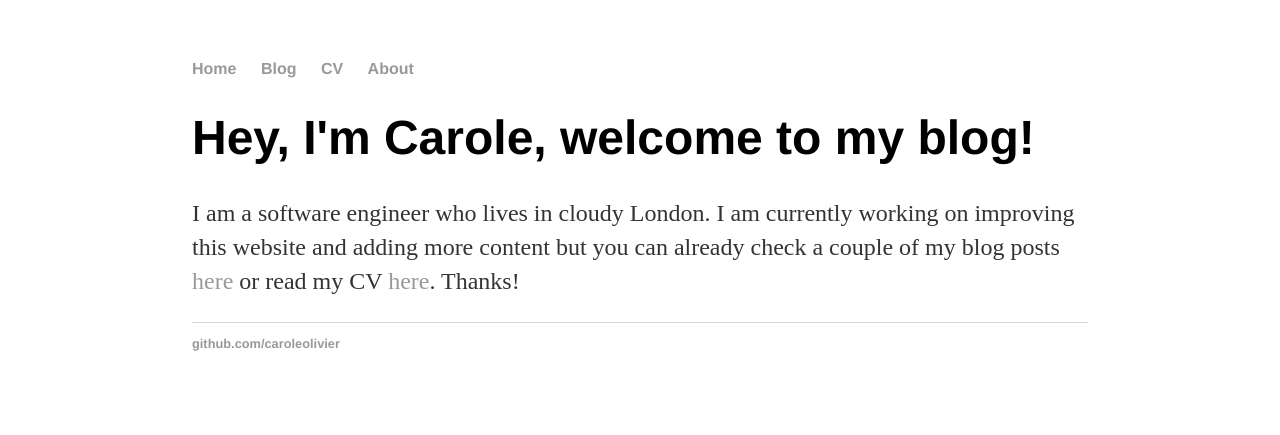
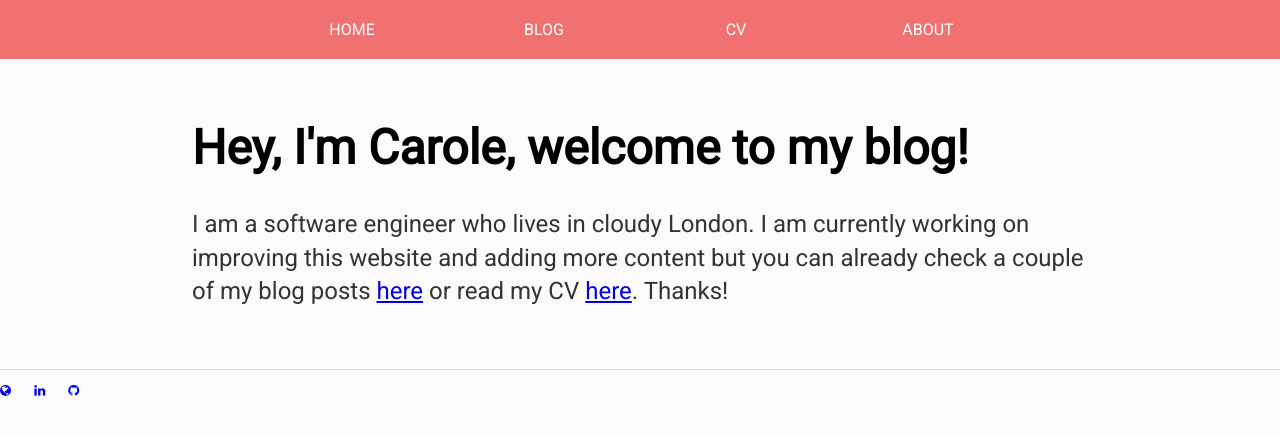
Before and after one commit to caroleolivier/caroleolivier.github.io, a Jekyll site: the page built from index.html, in a window 1280 px wide. Shown: the top 435 px of the page. Built offline with Jekyll 4.4.1, drawn with Linux system fonts in a browser that asks for light colours.

Commit message:
Change header style

```diff
--- a/_layouts/default.html
+++ b/_layouts/default.html
@@ -9,20 +9,33 @@
         <link href="https://fonts.googleapis.com/css?family=Roboto" rel="stylesheet">
     </head>
     <body>
-        <nav>
+        <div class="website-header">
             <ul>
                 <li><a href="/">Home</a></li>
                 <li><a href="/blog">Blog</a></li>
                 <li><a href="/cv">CV</a></li>
                 <li><a href="/about">About</a></li>
             </ul>
-        </nav>
+        </div>
+
+
         <div class="container">
             {{ content }}
         </div>
-        <footer>
+
+        <footer class="website-footer">
             <ul>
-                <li><a href="https://github.com/caroleolivier">github.com/caroleolivier</a></li>
+                <li class="website">
+                    <a href="{{site.website}}" target="_blank"><i class="fa fa-globe"></i></a>
+                </li>
+
+                <li class="linkedin">
+                    <a href="{{site.linkedin}}" target="_blank"><i class="fa fa-linkedin"></i></a>
+                </li>
+
+                <li class="github">
+                    <a href="{{site.github}}" target="_blank"><i class="fa fa-github"></i></a>
+                </li>
             </ul>
         </footer>
     </body>
--- a/assets/css/sitetheme.css
+++ /dev/null
@@ -1,48 +0,0 @@
-body {
-    margin: 60px auto;
-    width: 70%;
-}
-nav ul, footer ul {
-    font-family:'Helvetica', 'Arial', 'Sans-Serif';
-    padding: 0px;
-    list-style: none;
-    font-weight: bold;
-}
-nav ul li, footer ul li {
-    display: inline;
-    margin-right: 20px;
-}
-a {
-    text-decoration: none;
-    color: #999;
-}
-a:hover {
-    text-decoration: underline;
-}
-h1 {
-    font-size: 3em;
-    font-family:'Helvetica', 'Arial', 'Sans-Serif';
-}
-p {
-    font-size: 1.5em;
-    line-height: 1.4em;
-    color: #333;
-}
-footer {
-    border-top: 1px solid #d5d5d5;
-    font-size: .8em;
-}
-
-ul.posts {
-    margin: 20px auto 40px;
-    font-size: 1.5em;
-}
-
-ul.posts li {
-    list-style: none;
-}
-
-p.reading {
-    font-size: medium;
-    font-style: italic;
-}
--- a/assets/sass/cv.scss
+++ b/assets/sass/cv.scss
@@ -1,4 +1,4 @@
-$cv_background: #fbfbfb;
+$cv_background: white;
 $cv_content_font_1: #545E6C;
 $cv_content_title_1: #2d7788;
 $cv_content_title_3: #97AAC3;
--- /dev/null
+++ b/assets/sass/general.scss
@@ -0,0 +1,85 @@
+$header_background: #f17070;
+
+body {
+    background: #fbfbfb;
+    font-family: 'Roboto', sans-serif;
+    margin: 0px;
+
+    .website-header {
+        padding-left: 10px 20px;
+        background-color: $header_background;
+
+        ul {
+            list-style-type: none;
+            margin: 0;
+            padding: 0 20%;
+            overflow: hidden;
+        }
+
+        li {
+            float: left;
+            width: 25%;
+
+            a {
+                display: block;
+                color: white;
+                padding: 20px 16px;
+                text-align: center;
+                text-decoration: none;
+                text-transform: uppercase;
+
+                &:hover {
+                    background-color: lighten($header_background, 10%);
+                }
+            }
+        }
+    }
+
+    .container {
+        margin: 60px auto;
+        width: 70%;
+
+        h1 {
+            font-size: 3em;
+        }
+        p {
+            font-size: 1.5em;
+            line-height: 1.4em;
+            color: #333;
+        }
+    }
+
+    .website-footer {
+        border-top: 1px solid #d5d5d5;
+        font-size: .8em;
+
+        ul {
+            padding: 0px;
+            list-style: none;
+            font-weight: bold;
+        }
+        ul li {
+            display: inline;
+            margin-right: 20px;
+        }
+    }
+
+
+
+
+
+    // ul.posts {
+    //     margin: 20px auto 40px;
+    //     font-size: 1.5em;
+    // }
+
+    // ul.posts li {
+    //     list-style: none;
+    // }
+
+    // p.reading {
+    //     font-size: medium;
+    //     font-style: italic;
+    // }
+
+}
--- a/assets/sass/main.scss
+++ b/assets/sass/main.scss
@@ -1,3 +1,4 @@
 ---
 ---
 @import "cv";
+@import "general";
--- a/index.html
+++ b/index.html
@@ -2,7 +2,6 @@
 layout: default
 title: Carole's website
 ---
-
 <div class="blurb">
     <h1>Hey, I'm Carole, welcome to my blog!</h1>
     <p>
```
